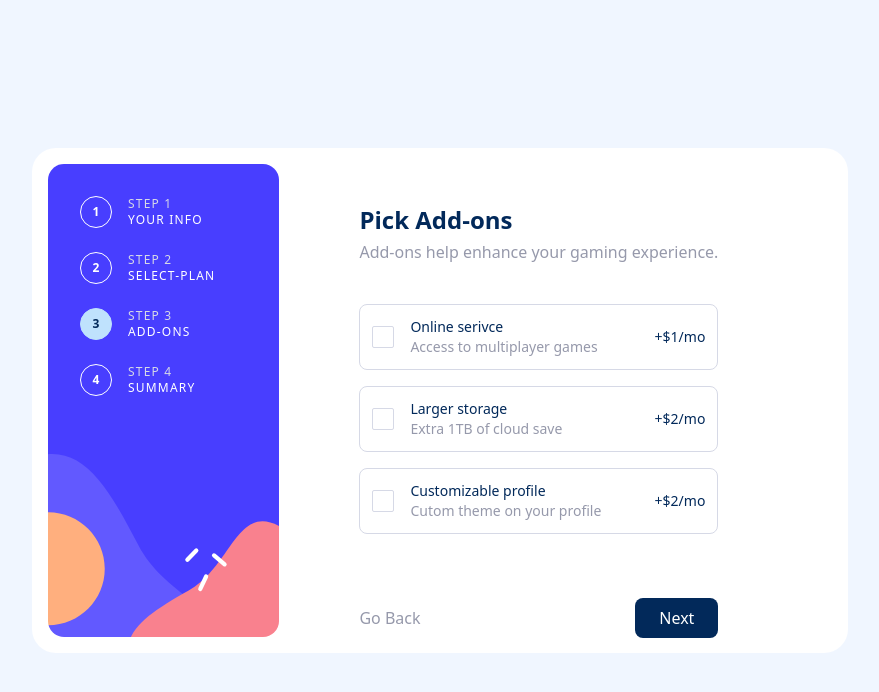
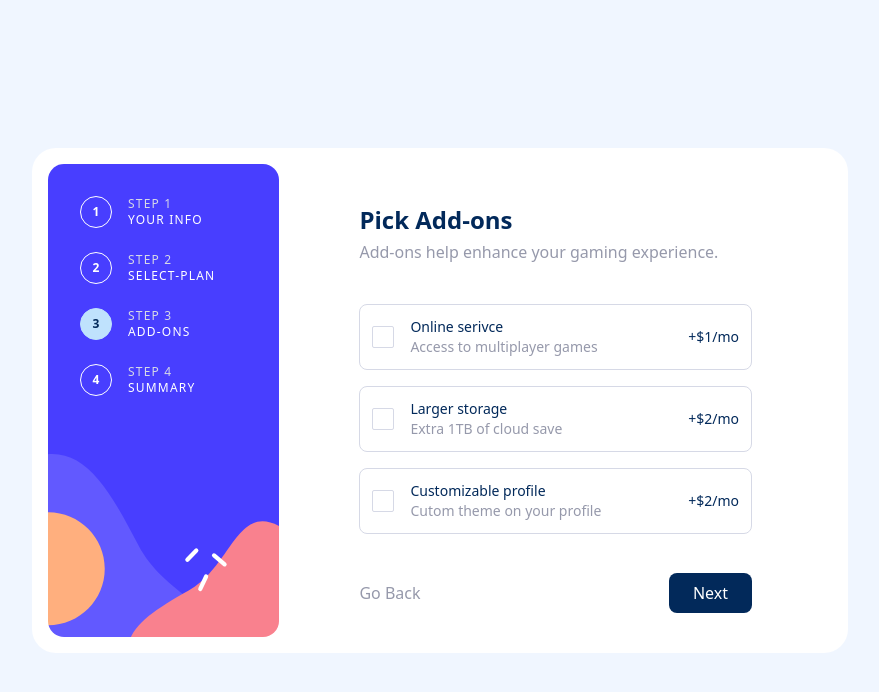
Before and after one commit to theritikshah/multi-step-form, a Next.js app: page /add-ons in a window 1280 px wide. Shown: the top 692 px of the page, without its empty margins (200-1079 px from the left). Built offline with nearby package versions, Linux system fonts and the light colour scheme.

Commit message:
style fix: full width for main section > mobile

```diff
--- a/app/components/Steps/index.tsx
+++ b/app/components/Steps/index.tsx
@@ -14,11 +14,11 @@ const Steps = ({ children }: Props) => {
   return (
     <PlanContext.Provider value={{ isYearly, setIsYearly }}>
       {" "}
-      <section className="flex flex-col    bg-white max-md:bg-magnolia max-md:mx-auto  p-20 max-md:p-0 max-md:w-full max-md:m-4  pt-10 pb-6  gap-16 max-md:gap-3 h-full">
-        <section className="flex  max-md:mt-[-4.7rem]  max-md:m-5 max-md:mb-24 rounded-3xl bg-white max-md:p-5 max-md:py-10  max-md:w-[calc(100%-1.25rem*2)]">
+      <section className="flex flex-col    bg-white max-md:bg-magnolia max-md:mx-auto  p-20 max-md:p-0 max-md:w-full w-full h-full max-md:m-4  pt-10 pb-6   max-md:gap-3 h-full">
+        <section className="flex md:first:w-full w-full  max-md:mt-[-4.7rem]  max-md:m-5 max-md:mb-24 rounded-3xl bg-white max-md:p-5 max-md:py-10  max-md:w-[calc(100%-1.25rem*2)]">
           {children}
         </section>
-        <footer className="flex items-center max-md:fixed max-md:bottom-0 bg-white  max-md:left-0 max-md:w-full  max-md:p-5  md:mt-auto  justify-between ">
+        <footer className="flex  items-center max-md:fixed max-md:bottom-0 bg-white  max-md:left-0 max-md:w-full  max-md:p-5  md:mt-auto  justify-between ">
           <button className="text-cool-gray">Go Back</button>
           <button className="bg-marine-blue text-white p-2 px-6 rounded-lg">
             Next
```
